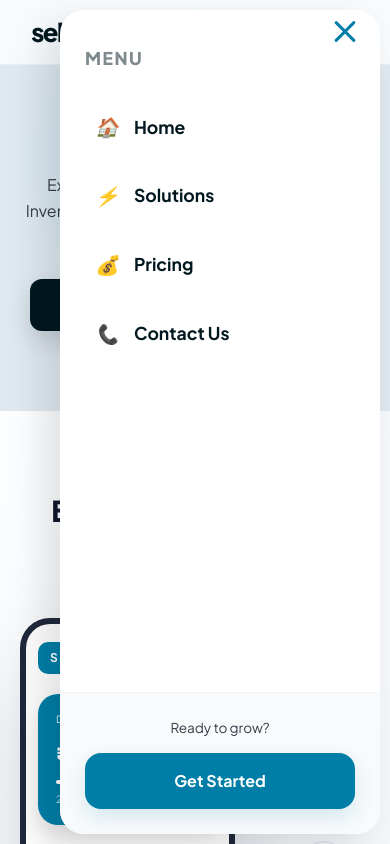
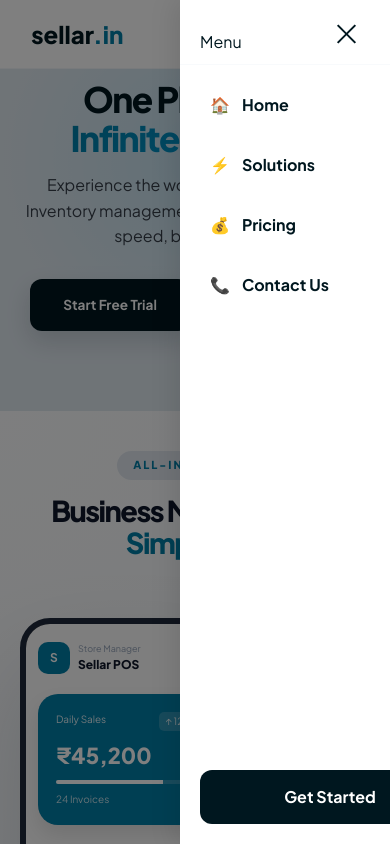
Before and after one commit to imPankaj1922003/Sellar-Portfolio-Website, a React (Vite) app: page / in a window 390 px wide. Both pictures are taken after a click on the element 344 px from the left and 31 px from the top of the page. Shown: the top 844 px of the page. Built offline with nearby package versions, Linux system fonts and the light colour scheme.

Commit message:
Fix Css File name and change content of FutureVision Component

```diff
--- a/src/components/CoreSolutions/CoreSolution.css
+++ b/src/components/CoreSolutions/CoreSolution.css
@@ -70,6 +70,15 @@
     transition: all 0.3s cubic-bezier(0.4, 0, 0.2, 1);
 }
 
+/* --- LAST CARD CENTER LOGIC --- */
+/* Jab 5 cards honge, toh 5th card center mein aayega */
+.sol-card:last-child:nth-child(odd) {
+    grid-column: 1 / span 2;
+    justify-self: center;
+    max-width: 490px; /* Do cards ke gap ke hisaab se width set ki hai */
+    width: 100%;
+}
+
 .sol-card:hover {
     transform: translateY(-8px);
     background: rgba(30, 41, 59, 1);
@@ -110,7 +119,6 @@
 
     .solutions-grid {
         grid-template-columns: repeat(2, 1fr);
-        /* Mobile pe bhi 2 cards */
         gap: 12px;
     }
 
@@ -121,9 +129,15 @@
         gap: 15px;
     }
 
+    /* Mobile pe bhi last card center rahega */
+    .sol-card:last-child:nth-child(odd) {
+        grid-column: 1 / span 2;
+        max-width: 100%;
+    }
+
     .sol-text p {
         display: none;
-        /* Mobile par description hide, space bachane ke liye */
+        /* Mobile par description hide */
     }
 
     .sol-text h3 {
--- a/src/components/CoreSolutions/CoreSolution.jsx
+++ b/src/components/CoreSolutions/CoreSolution.jsx
@@ -8,7 +8,7 @@ const CoreSolution = () => {
         { title: "Deep Analytics", icon: "📈", desc: "Track daily profit, loss, and growth." },
         { title: "E-Catalogue", icon: "🌐", desc: "Turn your stock into an online store." },
         { title: "Staff Access", icon: "👥", desc: "Manage staff roles and permissions safely." },
-        { title: "Vendor Panel", icon: "🤝", desc: "Easy tracking of purchases and dues." }
+        // { title: "Vendor Panel", icon: "🤝", desc: "Easy tracking of purchases and dues." }
     ];
 
     return (
--- a/src/components/Footer/Footer.css
+++ b/src/components/Footer/Footer.css
@@ -2,7 +2,9 @@
 .mega-footer {
     background: #00171f;
     /* Responsive padding: Top/Bottom balanced */
-    padding: clamp(60px, 8vw, 80px) 20px 30px;
+    /* padding: clamp(60px, 8vw, 80px) 20px 30px;  */
+    padding:50px;
+    /* padding-left: 60px; */
     color: #94a3b8;
     position: relative;
     overflow: hidden;
--- a/src/components/Footer/Footer.jsx
+++ b/src/components/Footer/Footer.jsx
@@ -18,7 +18,7 @@ const Footer = () => {
                     <div className="footer-grid-layout">
                         {/* Brand Column */}
                         <div className="footer-brand">
-                            <div className="logo white">sellar<span className=''>.in</span></div>
+                            <div className="logo white">sellar<span className='text-blue-500'>.in</span></div>
                             <p>The modern operating system for retail businesses. Empowering shops with digital tools to grow faster.</p>
                             <div className="social-links">
                                 <a href="https://facebook.com/yourpage" target="_blank" rel="noreferrer">
--- a/src/components/FutureVision/FurureVision.css
+++ /dev/null
@@ -1,153 +0,0 @@
-/* --- VISION SECTION --- */
-.vision-section {
-    display: flex;
-    justify-content: center;
-    align-items: center;
-    width: 100%;
-    padding: clamp(60px, 8vw, 100px) 15px;
-
-    /* BLUE & WHITE COMBO BACKGROUND */
-    /* Ek dum clean light blue gradient jo white ke sath blend hota hai */
-    background-color: #ffffff;
-    background-image: linear-gradient(135deg, #ffffff 0%, #eef6ff 50%, #e0efff 100%);
-
-    box-sizing: border-box;
-    position: relative;
-}
-
-/* Optional: Ek halka sa subtle pattern background ke liye */
-.vision-section::before {
-    content: "";
-    position: absolute;
-    top: 0; left: 0; right: 0; bottom: 0;
-    background: radial-gradient(circle at 20% 30%, rgba(0, 126, 167, 0.03) 0%, transparent 50%);
-    pointer-events: none;
-}
-
-.vision-card-premium {
-    background: #00171f; /* Dark Navy Card */
-    border-radius: 40px;
-    padding: clamp(50px, 7vw, 90px) clamp(20px, 5vw, 75px);
-    position: relative;
-    overflow: hidden;
-    color: white;
-    text-align: left;
-    display: flex;
-    align-items: center;
-    border: 1px solid rgba(255, 255, 255, 0.1);
-    box-sizing: border-box;
-
-    /* Desktop Width Optimization */
-    max-width: 1350px;
-    width: 100%;
-    margin: 0 auto;
-    box-shadow: 0 40px 80px rgba(0, 23, 31, 0.15);
-    z-index: 2;
-}
-
-.vision-content {
-    position: relative;
-    z-index: 3;
-    max-width: 950px;
-    width: 100%;
-}
-
-.vision-badge {
-    display: inline-block;
-    background: rgba(0, 168, 232, 0.2);
-    color: #00A8E8;
-    padding: 8px 18px;
-    border-radius: 100px;
-    font-size: 0.75rem;
-    font-weight: 800;
-    letter-spacing: 2px;
-    text-transform: uppercase;
-    margin-bottom: 20px;
-    border: 1px solid rgba(0, 168, 232, 0.3);
-}
-
-.vision-card-premium h2 {
-    font-size: clamp(2.2rem, 5.5vw, 4.2rem);
-    margin: 10px 0 30px;
-    line-height: 1.1;
-    font-weight: 800;
-}
-
-.text-glow {
-    color: #00A8E8;
-    text-shadow: 0 0 25px rgba(0, 168, 232, 0.4);
-}
-
-.vision-card-premium p {
-    font-size: clamp(1.1rem, 1.6vw, 1.35rem);
-    opacity: 0.9;
-    line-height: 1.8;
-    max-width: 800px;
-}
-
-/* Feature Grid */
-.vision-features-grid {
-    display: grid;
-    grid-template-columns: repeat(auto-fit, minmax(320px, 1fr));
-    gap: 25px;
-    margin: 50px 0;
-}
-
-.v-feature {
-    display: flex;
-    gap: 20px;
-    background: rgba(255, 255, 255, 0.04);
-    padding: 30px;
-    border-radius: 28px;
-    border: 1px solid rgba(255, 255, 255, 0.08);
-    backdrop-filter: blur(12px);
-    transition: all 0.4s cubic-bezier(0.175, 0.885, 0.32, 1.275);
-}
-
-.v-feature:hover {
-    background: rgba(255, 255, 255, 0.08);
-    transform: translateY(-8px);
-    border-color: rgba(0, 168, 232, 0.4);
-}
-
-/* Glass Decoration Glow */
-.vision-glass-deco {
-    position: absolute;
-    top: -10%;
-    right: -5%;
-    width: clamp(400px, 45vw, 750px);
-    height: clamp(400px, 45vw, 750px);
-    background: radial-gradient(circle, rgba(0, 168, 232, 0.25) 0%, transparent 70%);
-    filter: blur(90px);
-    z-index: 1;
-    pointer-events: none;
-}
-
-/* --- RESPONSIVE FIXES --- */
-
-@media (max-width: 992px) {
-    .vision-card-premium {
-        flex-direction: column;
-        text-align: center;
-        padding: 70px 35px;
-    }
-
-    .vision-card-premium p {
-        margin: 0 auto;
-    }
-
-    .v-feature {
-        text-align: left;
-    }
-}
-
-@media (max-width: 480px) {
-    .vision-section {
-        padding: 50px 10px;
-    }
-
-    .vision-card-premium {
-        border-radius: 35px;
-        padding: 45px 20px;
-    }
-}
--- /dev/null
+++ b/src/components/FutureVision/FutureVision.css
@@ -0,0 +1,209 @@
+/* --- DARK THEME VISION SECTION --- */
+.vision-section {
+    background-color: #020617; /* Extra Dark Navy/Black */
+    padding: 100px 20px;
+    position: relative;
+    overflow: hidden;
+    color: #ffffff;
+    font-family: 'Inter', sans-serif;
+}
+
+/* Background Glowing Elements */
+.vision-glow-top {
+    position: absolute;
+    top: -150px;
+    left: 50%;
+    transform: translateX(-50%);
+    width: 600px;
+    height: 400px;
+    background: radial-gradient(circle, rgba(0, 168, 232, 0.15) 0%, transparent 70%);
+    filter: blur(100px);
+    pointer-events: none;
+}
+
+.vision-container {
+    max-width: 1200px;
+    margin: 0 auto;
+    position: relative;
+    z-index: 5;
+}
+
+/* Header Design */
+.vision-header-main {
+    text-align: center;
+    margin-bottom: 60px;
+}
+
+.vision-badge-neon {
+    background: rgba(0, 168, 232, 0.1);
+    color: #38bdf8;
+    border: 1px solid rgba(56, 189, 248, 0.3);
+    padding: 8px 20px;
+    border-radius: 50px;
+    font-size: 0.8rem;
+    font-weight: 800;
+    letter-spacing: 3px;
+    display: inline-block;
+    margin-bottom: 20px;
+}
+
+.vision-title {
+    font-size: clamp(2.5rem, 6vw, 4rem);
+    font-weight: 900;
+    line-height: 1.1;
+    margin-bottom: 20px;
+}
+
+.gradient-text {
+    background: linear-gradient(to right, #38bdf8, #818cf8);
+    -webkit-background-clip: text;
+    -webkit-text-fill-color: transparent;
+}
+
+.vision-subtitle {
+    color: #94a3b8; /* Light slate for readability */
+    font-size: 1.2rem;
+    max-width: 700px;
+    margin: 0 auto;
+    line-height: 1.6;
+}
+
+/* --- GRID LAYOUT (The "Different" Design) --- */
+.vision-grid-premium {
+    display: grid;
+    grid-template-columns: 1.4fr 1fr;
+    gap: 30px;
+    margin-top: 40px;
+}
+
+.vision-main-card {
+    background: linear-gradient(145deg, rgba(30, 41, 59, 0.4), rgba(15, 23, 42, 0.8));
+    border-radius: 35px;
+    padding: 50px;
+    border: 1px solid rgba(255, 255, 255, 0.08);
+    position: relative;
+    transition: 0.4s ease;
+}
+
+.vision-main-card:hover {
+    border-color: rgba(56, 189, 248, 0.4);
+    box-shadow: 0 20px 40px rgba(0, 0, 0, 0.4);
+}
+
+.icon-wrap-neon {
+    font-size: 3rem;
+    margin-bottom: 25px;
+    display: inline-block;
+    filter: drop-shadow(0 0 15px rgba(56, 189, 248, 0.5));
+}
+
+.vision-main-card h3 {
+    font-size: 2rem;
+    margin-bottom: 15px;
+    color: #f8fafc;
+}
+
+.vision-main-card p {
+    color: #cbd5e1;
+    font-size: 1.1rem;
+    line-height: 1.7;
+}
+
+.card-status {
+    margin-top: 30px;
+    display: flex;
+    align-items: center;
+    gap: 10px;
+    font-size: 0.9rem;
+    color: #38bdf8;
+    font-weight: 700;
+}
+
+.status-dot {
+    width: 10px;
+    height: 10px;
+    background: #38bdf8;
+    border-radius: 50%;
+    box-shadow: 0 0 10px #38bdf8;
+}
+
+/* Side Stack Design */
+.vision-side-stack {
+    display: flex;
+    flex-direction: column;
+    gap: 20px;
+}
+
+.side-card {
+    background: rgba(30, 41, 59, 0.3);
+    padding: 30px;
+    border-radius: 28px;
+    border: 1px solid rgba(255, 255, 255, 0.05);
+    display: flex;
+    align-items: center;
+    gap: 20px;
+    transition: 0.3s;
+}
+
+.side-card:hover {
+    background: rgba(30, 41, 59, 0.5);
+    transform: scale(1.02);
+}
+
+.side-icon {
+    font-size: 2rem;
+    background: rgba(255, 255, 255, 0.05);
+    width: 60px;
+    height: 60px;
+    display: flex;
+    align-items: center;
+    justify-content: center;
+    border-radius: 18px;
+}
+
+.side-info h4 {
+    font-size: 1.2rem;
+    color: #fff;
+    margin-bottom: 4px;
+}
+
+.side-info p {
+    color: #94a3b8;
+    font-size: 0.9rem;
+    margin: 0;
+}
+
+/* Bottom Tags */
+.vision-bottom-tags {
+    margin-top: 50px;
+    display: flex;
+    justify-content: center;
+    gap: 20px;
+}
+
+.v-tag {
+    color: #475569;
+    font-weight: 700;
+    font-size: 0.9rem;
+}
+
+/* --- RESPONSIVE --- */
+@media (max-width: 992px) {
+    .vision-grid-premium {
+        grid-template-columns: 1fr;
+    }
+
+    .vision-main-card {
+        padding: 35px;
+    }
+}
+
+@media (max-width: 480px) {
+    .vision-title {
+        font-size: 2.2rem;
+    }
+    .side-card {
+        flex-direction: column;
+        text-align: center;
+    }
+}
--- a/src/components/FutureVision/FutureVision.jsx
+++ b/src/components/FutureVision/FutureVision.jsx
@@ -1,47 +1,64 @@
-import React from 'react'
-import "./FurureVision.css"
+import React from 'react';
+import './FutureVision.css';
+
 const FutureVision = () => {
     return (
-        <div>
-            <section className="vision-section" id="vision">
-                <div className="container">
-                    <div className="vision-card-premium">
-                        <div className="vision-content">
-                            <span className="vision-badge">COMING SOON</span>
-                            <h2>The Future of <span className="text-glow">Smart Retail</span></h2>
-                            <p>We're not just a POS. We are building an ecosystem to help you scale faster with data-driven intelligence.</p>
+        <section className="vision-section" id="vision">
+            {/* Background Glows for Dark Theme */}
+            <div className="vision-glow-top"></div>
 
-                            <div className="vision-features-grid">
-                                <div className="v-feature">
-                                    <div className="v-dot blue"></div>
-                                    <div>
-                                        <h4>AI Demand Forecast</h4>
-                                        <p>Predict which items will go out of stock before they do.</p>
-                                    </div>
-                                </div>
-                                <div className="v-feature">
-                                    <div className="v-dot purple"></div>
-                                    <div>
-                                        <h4>B2B Marketplace</h4>
-                                        <p>Connect directly with wholesalers for the best bulk prices.</p>
-                                    </div>
-                                </div>
+            <div className="vision-container">
+                <div className="vision-header-main">
+                    <span className="vision-badge-neon">UPCOMING TECH</span>
+                    <h2 className="vision-title">
+                        Beyond <span className="gradient-text">Traditional Billing</span>
+                    </h2>
+                    <p className="vision-subtitle">
+                        Don't just manage your business—evolve it. Experience an intelligent retail ecosystem designed to forecast trends and automate growth before you even ask.
+                    </p>
+                </div>
+
+                <div className="vision-grid-premium">
+                    {/* Main Feature Card */}
+                    <div className="vision-main-card">
+                        <div className="vision-card-inner">
+                            <div className="icon-wrap-neon">🤖</div>
+                            <h3>AI-Driven Forecast</h3>
+                            <p>Hamara smart engine aapke sales data ko analyze karke batayega ki kal kya bikne wala hai. Never miss a sale due to out-of-stock items.</p>
+                            <div className="card-status">
+                                <span className="status-dot"></span> In Development
                             </div>
+                        </div>
+                    </div>
 
-                            <div className="tags-row">
-                                <span>#AI_Forecast</span>
-                                <span>#B2B_Connect</span>
-                                <span>#Auto_Sourcing</span>
+                    {/* Side Features Stack */}
+                    <div className="vision-side-stack">
+                        <div className="side-card glass-blue">
+                            <div className="side-icon">🤝</div>
+                            <div className="side-info">
+                                <h4>B2B Marketplace</h4>
+                                <p>Direct connection with manufacturers.</p>
                             </div>
                         </div>
 
-                        {/* Decorative Gradient Ball for glass effect */}
-                        <div className="vision-glass-deco"></div>
+                        <div className="side-card glass-purple">
+                            <div className="side-icon">📊</div>
+                            <div className="side-info">
+                                <h4>Predictive Analytics</h4>
+                                <p>Automated profit & loss insights.</p>
+                            </div>
+                        </div>
                     </div>
                 </div>
-            </section>
-        </div>
-    )
-}
 
-export default FutureVision
+                <div className="vision-bottom-tags">
+                    <span className="v-tag">#SmartRetail</span>
+                    <span className="v-tag">#FutureOfPOS</span>
+                    <span className="v-tag">#SellarIntelligence</span>
+                </div>
+            </div>
+        </section>
+    );
+};
+
+export default FutureVision;
--- a/src/components/Navbar/Navbar.css
+++ b/src/components/Navbar/Navbar.css
@@ -1,30 +1,32 @@
-/* --- NAVBAR & MOBILE MENU (COPY-PASTE READY) --- */
+:root {
+  --navy: #00171f;
+  --primary: #007EA7;
+  --white: #ffffff;
+}
 
-/* Navbar Base */
 .navbar {
   display: flex;
   justify-content: space-between;
   align-items: center;
-  padding: 0.8rem 8%;
-  background: rgba(255, 255, 255, 0.8);
-  backdrop-filter: blur(20px) saturate(180%);
-  -webkit-backdrop-filter: blur(20px) saturate(180%);
+  padding: 1rem 8%;
+  background: var(--white);
+  /* Solid Background */
   position: fixed;
   width: 100%;
   top: 0;
-  z-index: 1000;
-  border-bottom: 1px solid rgba(0, 126, 167, 0.08);
+  left: 0;
+  z-index: 2000;
+  border-bottom: 1px solid #f1f5f9;
   box-sizing: border-box;
 }
 
-.logo {
-  font-size: 1.6rem;
-  font-weight: 900;
+.logo-text {
+  font-size: 1.5rem;
+  font-weight: 800;
   color: var(--navy);
-  letter-spacing: -1.5px;
 }
 
-.logo span {
+.logo-text span {
   color: var(--primary);
 }
 
@@ -33,151 +35,102 @@
   font-weight: 600;
   margin: 0 15px;
   color: var(--navy);
-  transition: 0.3s;
 }
 
-.nav-links span:hover {
-  color: var(--primary);
-}
-
-.contact-btn-custom {
-  background: var(--navy);
-  color: white;
-  padding: 10px 24px;
-  border-radius: 50px;
-  border: none;
-  font-weight: 700;
-  cursor: pointer;
-  box-shadow: 0 4px 15px rgba(0, 23, 31, 0.15);
-}
-
-/* --- HAMBURGER --- */
+/* --- MOBILE TOGGLE --- */
 .mobile-toggle {
   display: none;
   flex-direction: column;
   gap: 6px;
-  z-index: 2005;
-  cursor: pointer;
+  z-index: 3000;
 }
 
 .mobile-toggle div {
-  width: 28px;
-  height: 3px;
+  width: 25px;
+  height: 2px;
   background: var(--navy);
-  border-radius: 10px;
-  transition: 0.4s cubic-bezier(0.4, 0, 0.2, 1);
+  transition: 0.3s ease;
 }
 
-/* --- PREMIUM FLOATING SIDEBAR (FIXED UI) --- */
+/* --- SIDEBAR (SOLID & LAG-FREE) --- */
 .mobile-sidebar {
   position: fixed;
-  top: 10px;
-  /* Floating gap from top */
-  right: -110%;
-  /* Hidden */
-  width: 85%;
-  max-width: 320px;
-  height: calc(100vh - 20px);
-  /* Floating gap from bottom */
-  background: #ffffff;
-  z-index: 2000;
-  border-radius: 24px;
-  /* Fully rounded card */
+  top: 0;
+  right: -100%;
+  width: 80%;
+  max-width: 300px;
+  height: 100vh;
+  background: var(--white);
+  /* Solid White - No Transparency */
+  z-index: 2500;
   display: flex;
   flex-direction: column;
-  transition: 0.5s cubic-bezier(0.4, 0, 0.2, 1);
-  box-shadow: -15px 15px 40px rgba(0, 0, 0, 0.12);
-  overflow: hidden;
+  /* GPU Accelerated Transition */
+  transition: transform 0.4s cubic-bezier(0.25, 1, 0.5, 1);
+  box-shadow: -5px 0 25px rgba(0, 0, 0, 0.1);
 }
 
 .mobile-sidebar.open {
-  right: 10px;
-  /* Floating gap from right side */
+  transform: translateX(-100%);
+  /* Hardware accelerated movement */
+  right: -100%;
+  /* Keep this constant */
 }
 
 .sidebar-header {
-  padding: 35px 25px 15px;
-  border-bottom: none;
-}
-
-.sidebar-header h3 {
-  font-size: 1.1rem;
-  font-weight: 800;
-  color: var(--navy);
-  opacity: 0.5;
-  text-transform: uppercase;
-  letter-spacing: 1.5px;
+  padding: 30px 20px 10px;
+  border-bottom: 1px solid #f8fafc;
 }
 
 .sidebar-links {
-  padding: 10px 15px;
+  padding: 10px;
   display: flex;
   flex-direction: column;
-  flex-grow: 1;
-  gap: 8px;
 }
 
 .sidebar-links span {
-  font-size: 1.1rem;
+  padding: 18px 20px;
   font-weight: 700;
   color: var(--navy);
-  padding: 16px 20px;
-  border-radius: 16px;
+  border-radius: 12px;
   display: flex;
   align-items: center;
-  transition: 0.2s;
 }
 
-/* Active/Tap Effect */
 .sidebar-links span:active {
   background: #f1f5f9;
-  color: var(--primary);
-  transform: scale(0.97);
 }
 
 .link-icon {
-  margin-right: 15px;
-  font-size: 1.2rem;
+  margin-right: 12px;
+  font-style: normal;
 }
 
 .sidebar-footer {
-  padding: 25px;
-  background: #f8fafc;
-  border-top: 1px solid #f1f5f9;
-  text-align: center;
-}
-
-.sidebar-footer p {
-  font-size: 0.85rem;
-  color: var(--slate);
-  margin-bottom: 15px;
+  margin-top: auto;
+  padding: 20px;
 }
 
 .sidebar-btn {
   width: 100%;
-  padding: 16px;
-  background: var(--primary);
+  padding: 15px;
+  background: var(--navy);
   color: white;
   border: none;
-  border-radius: 16px;
+  border-radius: 12px;
   font-weight: 700;
-  font-size: 1rem;
-  box-shadow: 0 8px 20px rgba(0, 126, 167, 0.15);
 }
 
-/* --- OVERLAY --- */
+/* --- OVERLAY (SOLID & NO BLUR) --- */
 .menu-overlay {
   position: fixed;
-  top: 0;
-  left: 0;
-  width: 100%;
-  height: 100vh;
-  background: rgba(0, 23, 31, 0.3);
-  backdrop-filter: blur(8px);
-  z-index: 1999;
+  inset: 0;
+  background: rgba(0, 0, 0, 0.5);
+  /* Simple dim background */
+  z-index: 2100;
   opacity: 0;
   visibility: hidden;
-  transition: 0.3s ease;
+  transition: opacity 0.3s ease;
 }
 
 .menu-overlay.active {
@@ -185,11 +138,9 @@
   visibility: visible;
 }
 
-/* --- RESPONSIVE LOGIC --- */
+/* --- MOBILE VIEW --- */
 @media (max-width: 992px) {
-
-  .nav-links,
-  .contact-btn-custom {
+  .nav-links {
     display: none;
   }
 
@@ -198,8 +149,7 @@
   }
 
   .mobile-toggle.active div:nth-child(1) {
-    transform: translateY(9px) rotate(45deg);
-    background: var(--primary);
+    transform: translateY(8px) rotate(45deg);
   }
 
   .mobile-toggle.active div:nth-child(2) {
@@ -207,7 +157,6 @@
   }
 
   .mobile-toggle.active div:nth-child(3) {
-    transform: translateY(-9px) rotate(-45deg);
-    background: var(--primary);
+    transform: translateY(-8px) rotate(-45deg);
   }
 }
--- a/src/components/Navbar/Navbar.jsx
+++ b/src/components/Navbar/Navbar.jsx
@@ -1,22 +1,29 @@
-import { useState } from 'react';
+import { useState, useEffect } from 'react';
 import './Navbar.css';
 
 const Navbar = () => {
     const [isMenuOpen, setIsMenuOpen] = useState(false);
 
-    // Bhai, yahan se location aur navigate ka logic hata kar simple scroll rakha hai
+    useEffect(() => {
+        if (isMenuOpen) {
+            document.body.style.overflow = 'hidden';
+        } else {
+            document.body.style.overflow = 'unset';
+        }
+        return () => { document.body.style.overflow = 'unset'; };
+    }, [isMenuOpen]);
+
     const handleNavClick = (id) => {
         const element = document.getElementById(id);
         if (element) {
             element.scrollIntoView({ behavior: 'smooth' });
         }
-        setIsMenuOpen(false); // Mobile menu band karne ke liye
+        setIsMenuOpen(false);
     };
 
     return (
         <nav className="navbar">
             <div className="logo">
-                {/* Link tag ki jagah ab div ya span use karenge */}
                 <div className="logo-text" onClick={() => handleNavClick('home')} style={{ cursor: 'pointer' }}>
                     sellar<span>.in</span>
                 </div>
@@ -35,7 +42,7 @@ const Navbar = () => {
                 <div></div>
             </div>
 
-            {/* Premium Mobile Sidebar */}
+            {/* Solid Mobile Sidebar (No Transparency) */}
             <div className={`mobile-sidebar ${isMenuOpen ? 'open' : ''}`}>
                 <div className="sidebar-header">
                     <h3>Menu</h3>
@@ -43,27 +50,29 @@ const Navbar = () => {
 
                 <div className="sidebar-links">
                     <span onClick={() => handleNavClick('home')}>
-                       <i className="link-icon">🏠</i> Home
+                        <i className="link-icon">🏠</i> Home
                     </span>
                     <span onClick={() => handleNavClick('solutions')}>
-                       <i className="link-icon">⚡</i> Solutions
+                        <i className="link-icon">⚡</i> Solutions
                     </span>
                     <span onClick={() => handleNavClick('pricing')}>
-                       <i className="link-icon">💰</i> Pricing
+                        <i className="link-icon">💰</i> Pricing
                     </span>
-                    {/* Yahan bhi Link hata kar handleNavClick use kiya hai */}
                     <span onClick={() => handleNavClick('contact')}>
-                       <i className="link-icon">📞</i> Contact Us
+                        <i className="link-icon">📞</i> Contact Us
                     </span>
                 </div>
 
                 <div className="sidebar-footer">
-                    <p>Ready to grow?</p>
                     <button className="sidebar-btn" onClick={() => handleNavClick('contact')}>Get Started</button>
                 </div>
             </div>
 
-            {isMenuOpen && <div className="menu-overlay" onClick={() => setIsMenuOpen(false)}></div>}
+            {/* Smooth Overlay (No Blur for performance) */}
+            <div
+                className={`menu-overlay ${isMenuOpen ? 'active' : ''}`}
+                onClick={() => setIsMenuOpen(false)}
+            ></div>
         </nav>
     );
 };
```
